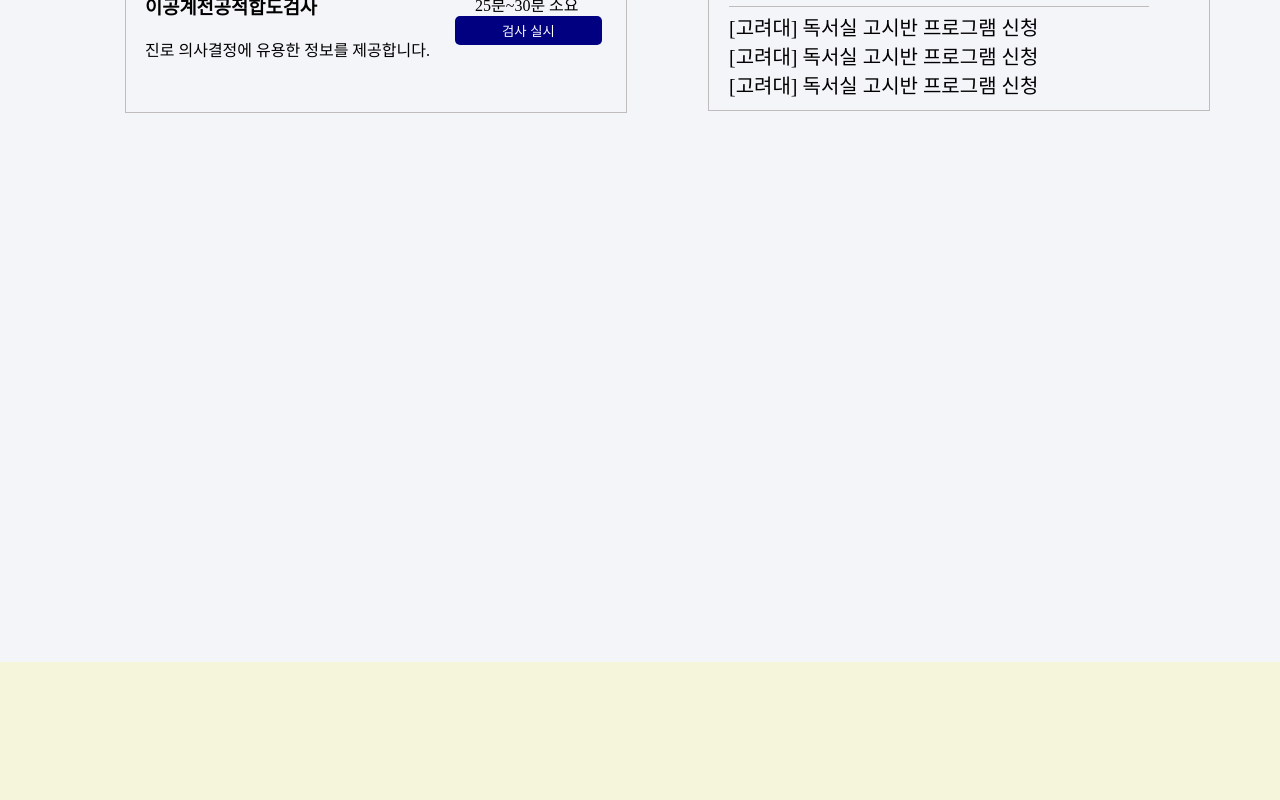
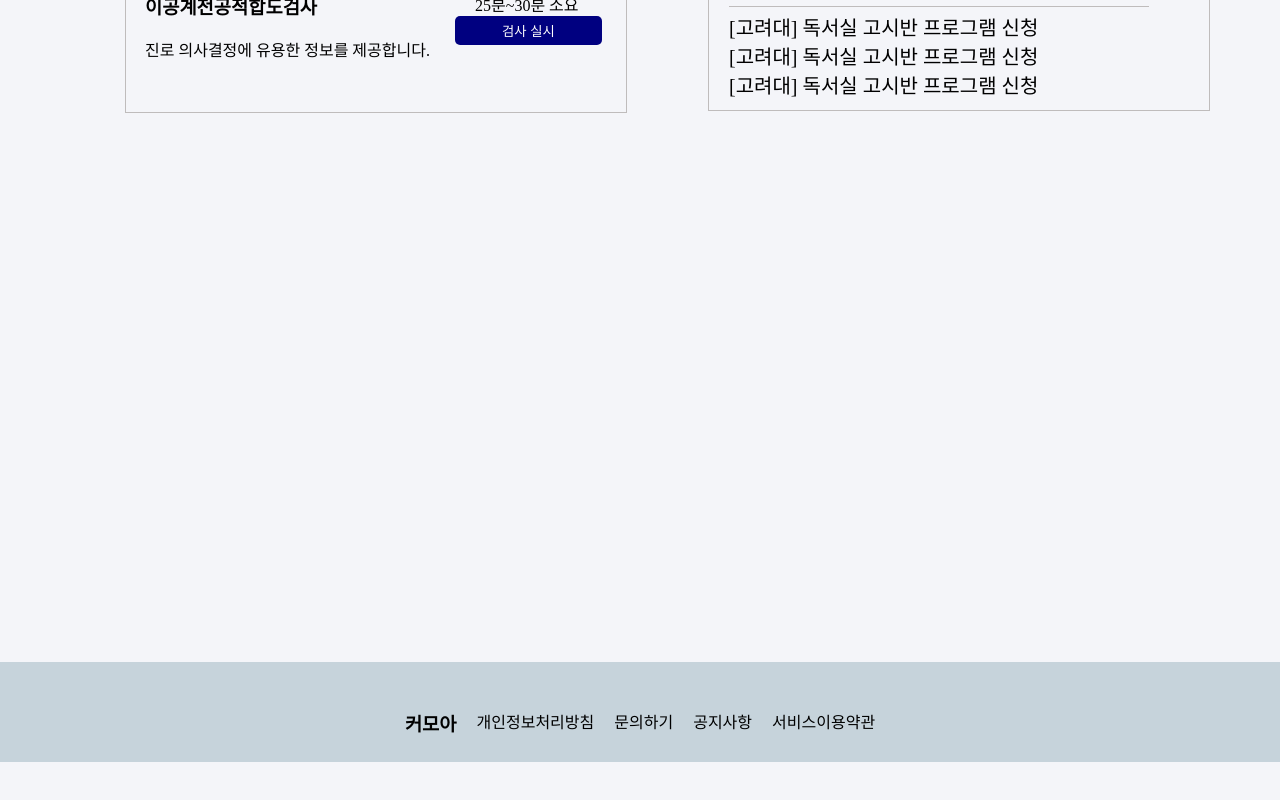
Before and after one commit to ehddk/Vue-University, a Vue app: page / in a window 1280 px wide. Shown: the part 1060-1860 px from the top of the page. After the commit the page ends 1822 px from the top, so only its background shows below. Built offline with nearby package versions, Linux system fonts and the light colour scheme.

Commit message:
Add files via upload

```diff
--- a/src/components/HomeFooter.vue
+++ b/src/components/HomeFooter.vue
@@ -1,23 +1,39 @@
 <template>
-  <div class="foot"></div>
+	<div class="foot">
+		<div class="foot_info">
+			<div class="foot_link">
+				<ul style="display: flex; padding: 20px 0 0 0px">
+					<h3>커모아</h3>
+					<li>개인정보처리방침</li>
+					<li>문의하기</li>
+					<li>공지사항</li>
+					<li>서비스이용약관</li>
+				</ul>
+			</div>
+		</div>
+	</div>
 </template>
 
 <script>
 export default {
-  name:"homefooter"
-}
+	name: 'homefooter',
+};
 </script>
 
 <style>
-.foot{
-  background:beige;
-  /* position: fixed; */
-bottom: 0;
-left: 0;
-right: 0;
-min-width:1100px;
-height:200px;
-
+.foot {
+	background: rgb(198, 211, 219);
+	/* position: fixed; */
+	bottom: 0;
+	left: 0;
+	right: 0;
+	/* width: 1100px; */
+	height: 100px;
+	display: flex;
+}
+.foot_info {
+	align-content: center;
+	margin: 0 auto;
 }
 /* h1{
 
@@ -26,4 +42,7 @@ height:200px;
 background:navy;
 
 } */
+.foot li {
+	margin-left: 20px;
+}
 </style>
--- /dev/null
+++ b/src/components/UnivModal.vue
@@ -0,0 +1,109 @@
+<template>
+	<!----모달창 띄우기-->
+	<section v-if="isOpenModal" class="modal">
+		<div id="content" style="background: white">
+			<div class="content_header" style="padding: 50px">
+				<h2>대학 비교</h2>
+			</div>
+			<div class="univ_body" style="padding: 50px 0 0 100px">
+				<div class="univ_content">
+					<table class="univ_table">
+						<colgroup>
+							<col style="width: 200px" />
+							<col style="width: 200px" />
+							<col style="width: 200px" />
+							<col style="width: 200px" />
+						</colgroup>
+						<thead style="background: lightgray">
+							<tr>
+								<th scope="col" style="padding: 20px">카테고리</th>
+								<th scope="col">대학교명</th>
+								<th scope="col">대학교명</th>
+								<th scope="col">대학교명</th>
+							</tr>
+						</thead>
+						<tbody>
+							<tr>
+								<td style="padding: 30px">전형 유형</td>
+								<td>{{ item }}</td>
+							</tr>
+							<tr>
+								<td style="padding: 30px">전체 수</td>
+							</tr>
+							<tr>
+								<td style="padding: 30px">주간 / 야간</td>
+							</tr>
+							<tr>
+								<td style="padding: 30px">남녀 성비</td>
+							</tr>
+							<tr>
+								<td style="padding: 30px">전공심화 여부</td>
+							</tr>
+						</tbody>
+					</table>
+					<button class="close_btn" @click.stop="closeModal">닫기</button>
+				</div>
+			</div>
+		</div>
+	</section>
+</template>
+
+<script>
+export default {
+	props: {
+		isOpenModal: {
+			type: Boolean,
+			required: true,
+		},
+	},
+
+	methods: {
+		closeModal() {
+			this.$emit('closeModal');
+		},
+		// close(event) {
+
+		// 	if (event.target.classList.contains('modal')) {
+		// 		this.$emit('closeModal');
+		// 	}
+		// },
+	},
+};
+</script>
+
+<style>
+body {
+	background: #f4f5f9;
+}
+.content_header {
+	padding: 15px;
+}
+.univ_body {
+	margin-top: 50px;
+	height: auto;
+}
+.univ_table {
+	border: 1px solid #ababab;
+}
+.univ_table th {
+	border-bottom: 1px solid #ababab;
+}
+colgroup {
+	display: table-column-group;
+}
+col {
+	display: table-column;
+}
+.modal {
+	display: flex;
+	align-items: center;
+	width: 100%;
+	height: 100%;
+	top: 0;
+	left: 0;
+	z-index: 9999;
+	background-color: rgba(0, 0, 0, 0.432);
+	position: fixed;
+	padding: 20px;
+}
+</style>
```
